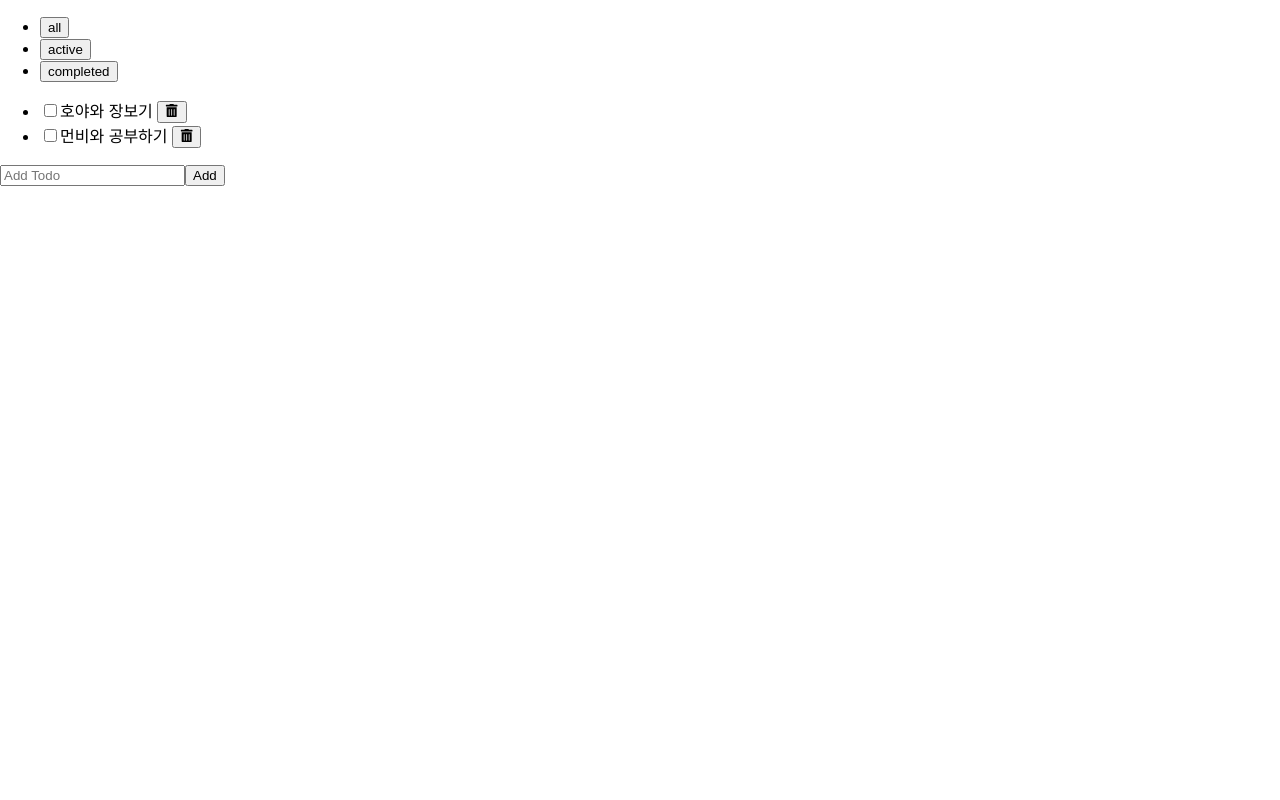
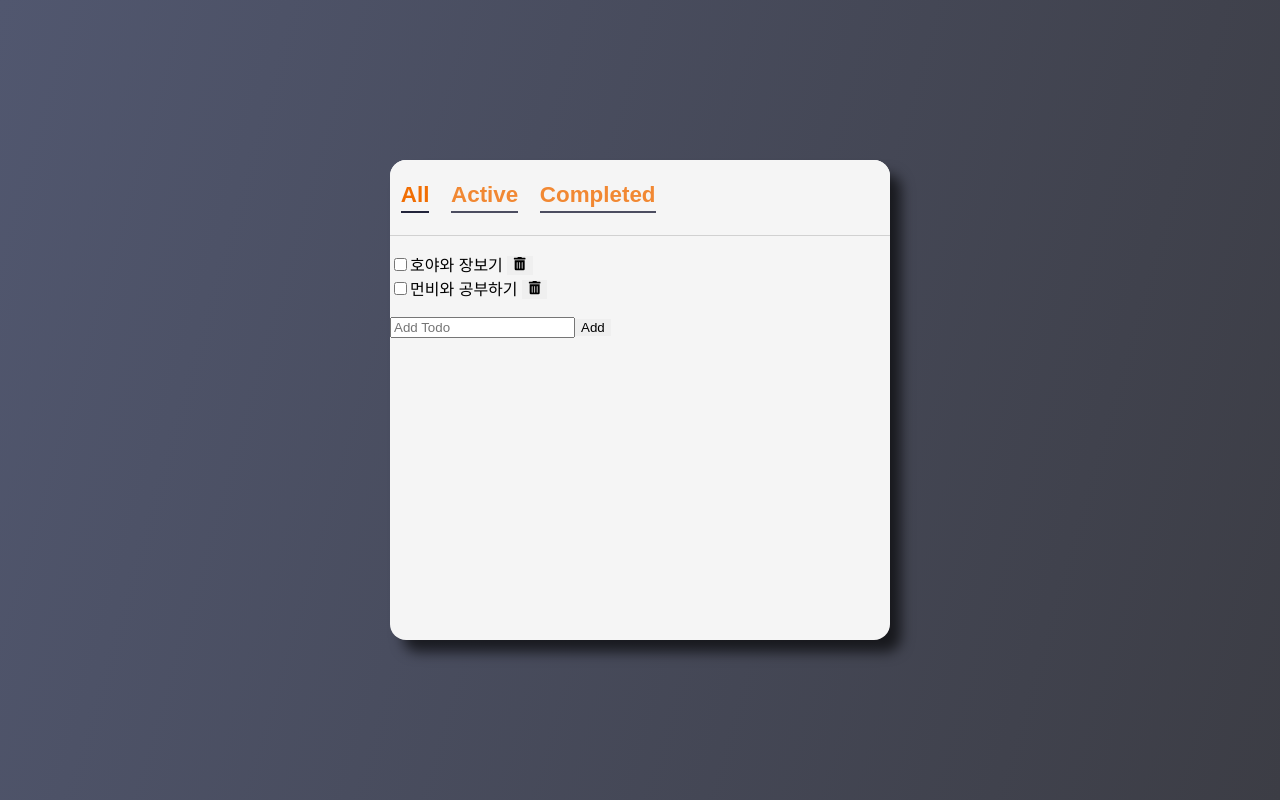
Before and after one commit to eunbi-kang/todo, a React (Create React App) app: page / in a window 1280 px wide. Built offline with nearby package versions, Linux system fonts and the light colour scheme.

Commit message:
스타일링 하기 - App 전체 + Header

```diff
--- a/public/index.html
+++ b/public/index.html
@@ -1,36 +1,43 @@
 <!DOCTYPE html>
-<html lang="ko">
+<html lang="en">
+  <head>
+    <meta charset="utf-8" />
+    <link rel="icon" href="%PUBLIC_URL%/favicon.ico" />
+    <meta name="viewport" content="width=device-width, initial-scale=1" />
+    <meta name="theme-color" content="#000000" />
+    <meta
+      name="description"
+      content="Web site created using create-react-app"
+    />
+    <link rel="apple-touch-icon" href="%PUBLIC_URL%/logo.png" />
+    <!--
+      manifest.json provides metadata used when your web app is installed on a
+      user's mobile device or desktop. See https://developers.google.com/web/fundamentals/web-app-manifest/
+    -->
+    <link rel="manifest" href="%PUBLIC_URL%/manifest.json" />
+    <!--
+      Notice the use of %PUBLIC_URL% in the tags above.
+      It will be replaced with the URL of the `public` folder during the build.
+      Only files inside the `public` folder can be referenced from the HTML.
 
-<head>
-  <meta charset="UTF-8" />
-  <link rel="icon" href="%PUBLIC_URL%/favicon.ico" />
-  <meta name="viewport" content="initial-scale=1.0, maximum-scale=1.0, minimum-scale=1.0, user-scalable=no" />
-  <meta name="HandheldFriendly" content="true">
-  <meta name="theme-color" content="#000000" />
+      Unlike "/favicon.ico" or "favicon.ico", "%PUBLIC_URL%/favicon.ico" will
+      work correctly both with client-side routing and a non-root public URL.
+      Learn how to configure a non-root public URL by running `npm run build`.
+    -->
+    <title>React App</title>
+  </head>
+  <body>
+    <noscript>You need to enable JavaScript to run this app.</noscript>
+    <div id="root"></div>
+    <!--
+      This HTML file is a template.
+      If you open it directly in the browser, you will see an empty page.
 
-  <!-- SEO -->
-  <!-- <meta name="description" content="React web site portfolio for world-renowned software
-  engineer Eunbi-kang" />
-  <meta name="author" content="Eunbi" />
-  <link rel="Shortcut icon" href="./og.webp" type="image/x-icon" />
-  <meta property="og:url" content="https://eunbi-kang.github.io/todo" />
-  <meta property="og:title" content="Eunbi's to-do list" />
-  <meta property="og:description" content="은비의 투두 리스트" />
-  <meta property="og:type" content="website" />
-  <meta propery="og:image" content="https://eunbi-kang.github.io/og.webp" />
-  <meta property="og:site_name" content="Eunbi's TodoApp" /> -->
+      You can add webfonts, meta tags, or analytics to this file.
+      The build step will place the bundled scripts into the <body> tag.
 
-
-
-
-  <link rel="apple-touch-icon" href="%PUBLIC_URL%/logo.png" />
-  <link rel="manifest" href="%PUBLIC_URL%/manifest.json" />
-  <title>React App</title>
-</head>
-
-<body>
-  <noscript>You need to enable JavaScript to run this app.</noscript>
-  <div id="root"></div>
-</body>
-
+      To begin the development, run `npm start` or `yarn start`.
+      To create a production bundle, use `npm run build` or `yarn build`.
+    -->
+  </body>
 </html>
--- a/src/App.js
+++ b/src/App.js
@@ -1,6 +1,6 @@
 import { useState } from "react";
 import React from "react";
-import { Helmet } from "react-helmet";
+// import { Helmet } from "react-helmet";
 import "./App.css";
 import Header from "./components/Header/Header";
 import TodoList from "./components/TodoList/TodoList";
@@ -11,7 +11,7 @@ function App() {
   // console.log(filter);
   return (
     <>
-      <Helmet>
+      {/* <Helmet>
         <title>은비의 To-do App</title>
         <meta
             name="description"
@@ -33,13 +33,13 @@ function App() {
             content="https://eunbi-kang.github.io/public/og.webp"
           />
           <meta property="og:site_name" content="Eunbi's TodoApp" />
-      </Helmet>
+      </Helmet> */}
 
-      <div>
+
         <Header filters={filters} filter={filter} onFilterChange={setFilter} />
         <TodoList filter={filter} />
-      </div>
-    </>
+        </>
+
   );
 }
 
--- a/src/components/Header/Header.jsx
+++ b/src/components/Header/Header.jsx
@@ -1,14 +1,15 @@
 import React from "react";
+import styles from "./Header.module.css";
 
 export default function Header({ filters, filter, onFilterChange }) {
   return (
-    <header>
-      <ul>
+    <header className={styles.header}>
+      <ul className={styles.filters}>
         {/* filters의 요소를 빙글빙글 돌면서 각각의 필터를 우리가 원하는 UI요소로 변환시켜준다
          */}
         {filters.map((value, index) => (
           <li key={index}>
-            <button onClick={() => onFilterChange(value)}>{value}</button>
+            <button  className={`${styles.filter} ${filter === value && styles.selected}`} onClick={() => onFilterChange(value)}>{value}</button>
           </li>
         ))}
       </ul>
--- /dev/null
+++ b/src/components/Header/Header.module.css
@@ -0,0 +1,37 @@
+.header {
+    display: flex;
+    justify-content: space-between;
+    align-items: center;
+    background-color: var(--color-bg-dark);
+    border-bottom: 1px solid var(--color-gray);
+
+
+}
+
+.filters {
+    display: flex;
+
+}
+
+.filter {
+    font-size: 1.4rem;
+    margin: 0.3rem;
+    text-transform: capitalize;
+    /* 텍스트의 첫 글자 대문자 바꿈, 이 외에도 lowercase, uppercase가 있음 */
+    background-color: transparent;
+    color: var(--color-accent);
+    opacity: 0.8;
+    font-weight: bold;
+}
+
+.filter:hover,
+.filter.selected {
+    opacity: 1;
+}
+
+.filter::after {
+    content: '';
+    display: block;
+    margin-top: 0.2rem;
+    border: 1px solid var(--color-text);
+}
--- a/src/index.css
+++ b/src/index.css
@@ -1,3 +1,11 @@
+:root {
+  --color-bg-dark: #f5f5f5;
+  --color-bg: #fdfffd;
+  --color-gray: #d1d1d1;
+  --color-text: #22243b;
+  --color-accent: #f16e03;
+}
+
 body {
   margin: 0;
   font-family: -apple-system, BlinkMacSystemFont, 'Segoe UI', 'Roboto', 'Oxygen',
@@ -5,9 +13,43 @@ body {
     sans-serif;
   -webkit-font-smoothing: antialiased;
   -moz-osx-font-smoothing: grayscale;
+  width: 100vw;
+  height: 100vh;
+  display: flex;
+  justify-content: center;
+  align-items: center;
+  background: rgb(81, 87, 111);
+  background: linear-gradient(106deg,
+      rgba(81, 87, 111, 1) 0%,
+      rgba(60, 61, 69, 1) 100%);
+
+}
+
+#root {
+  width: 100%;
+  height: 60%;
+  max-width: 500px;
+  background-color: var(--color-bg-dark);
+  overflow: hidden;
+  border-radius: 1rem;
+  display: flex;
+  flex-direction: column;
+  box-shadow: 12px 13px 13px -1px rgba(0, 0, 0, 0.65);
+  -webkit-box-shadow: 12px 13px 13px -1px rgba(0, 0, 0, 0.65);
+  -moz-box-shadow: 12px 13px 13px -1px rgba(0, 0, 0, 0.65);
 }
 
 code {
   font-family: source-code-pro, Menlo, Monaco, Consolas, 'Courier New',
     monospace;
 }
+
+ul {
+  list-style: none;
+  padding-left: 0;
+}
+
+button {
+  outline: none;
+  border: none;
+}
```
Also changed, not shown: public/manifest.json, 1 other file (tests, documents, lock files or other folders).
